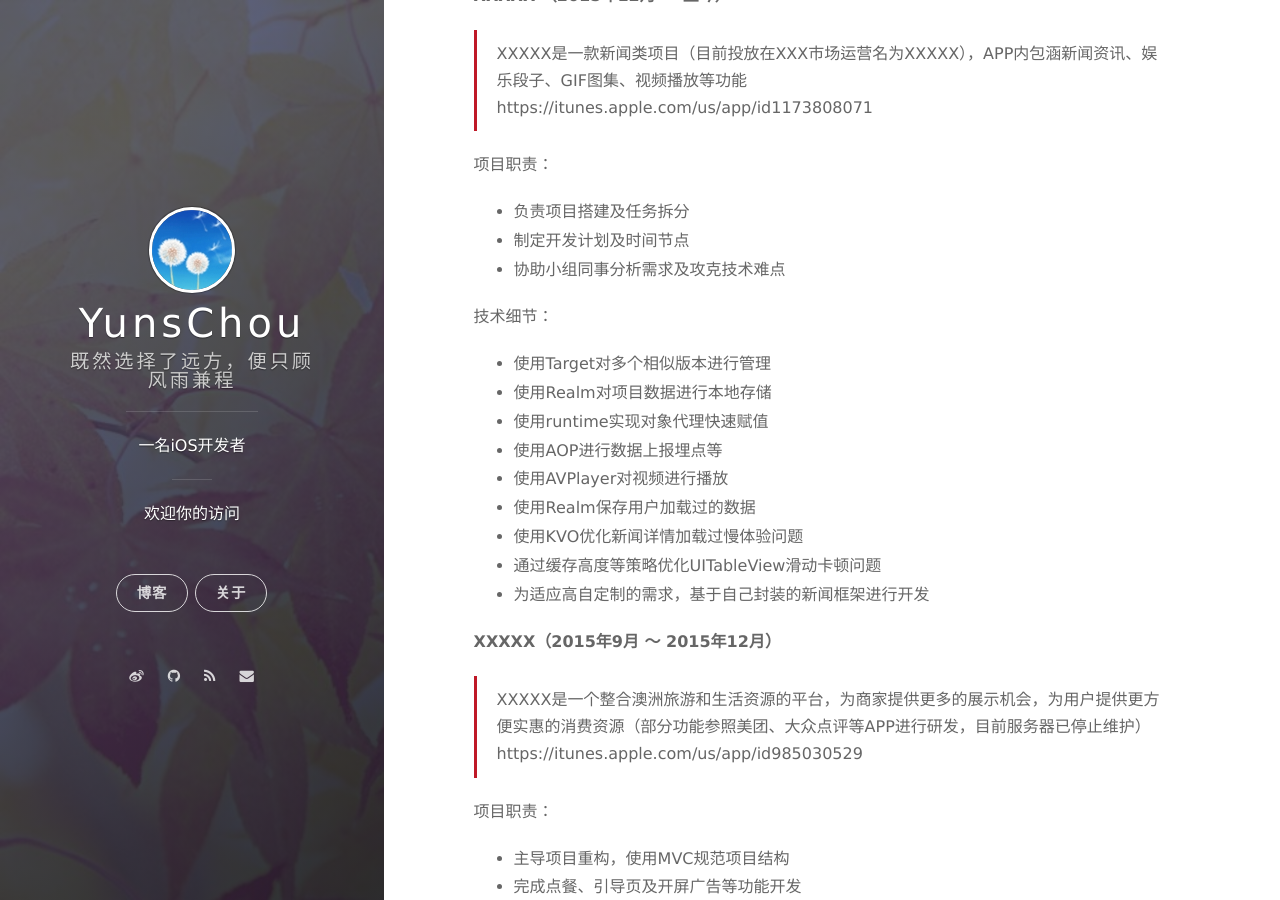
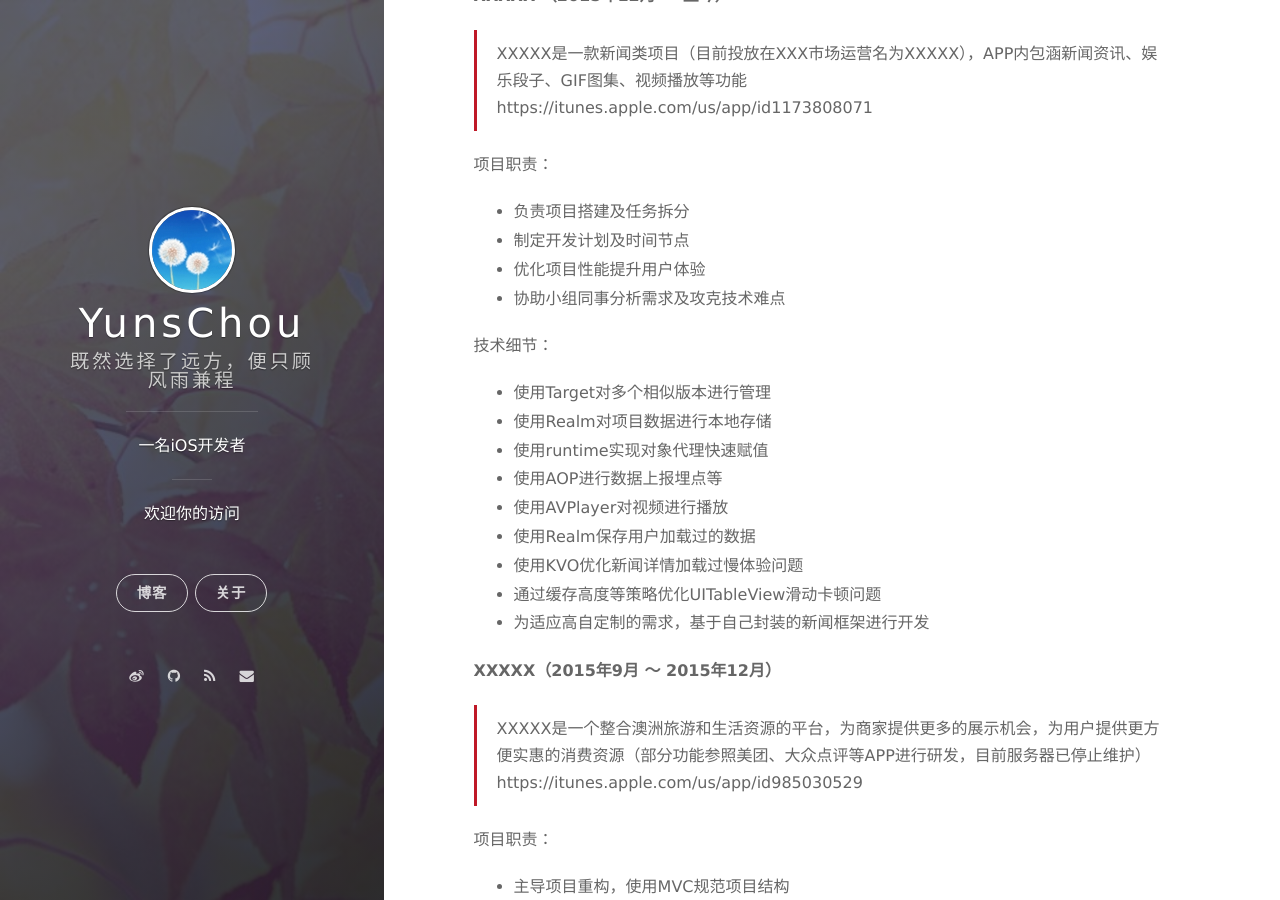
Before and after one commit to YunsChou/Yuns.github.io, a Jekyll site: the page built from _posts/2016-02-08-introduce-myself.markdown, in a window 1280 px wide and 900 px high, scrolled down 2132 px. Built offline with Jekyll 4.4.1, drawn with Linux system fonts in a browser that asks for light colours; nearby versions of some CDN libraries; Markdown is read by kramdown in place of the engine named in the settings; comment, search, counter and statistics services are not loaded.

```diff
--- a/_posts/2016-02-08-introduce-myself.markdown
+++ b/_posts/2016-02-08-introduce-myself.markdown
@@ -91,6 +91,7 @@
 项目职责：
 * 负责项目搭建及任务拆分
 * 制定开发计划及时间节点
+* 优化项目性能提升用户体验
 * 协助小组同事分析需求及攻克技术难点
 
 技术细节：
```
